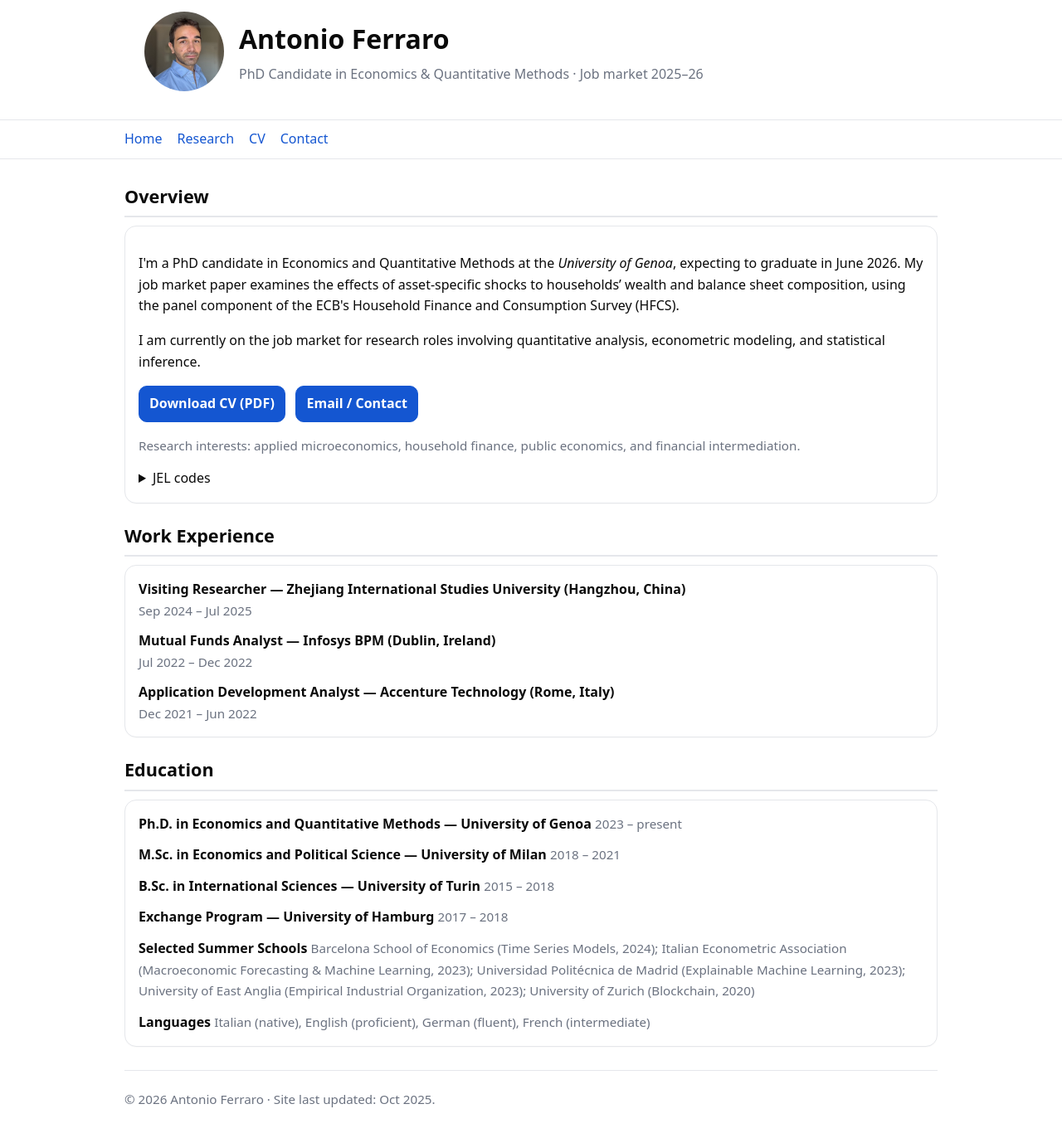
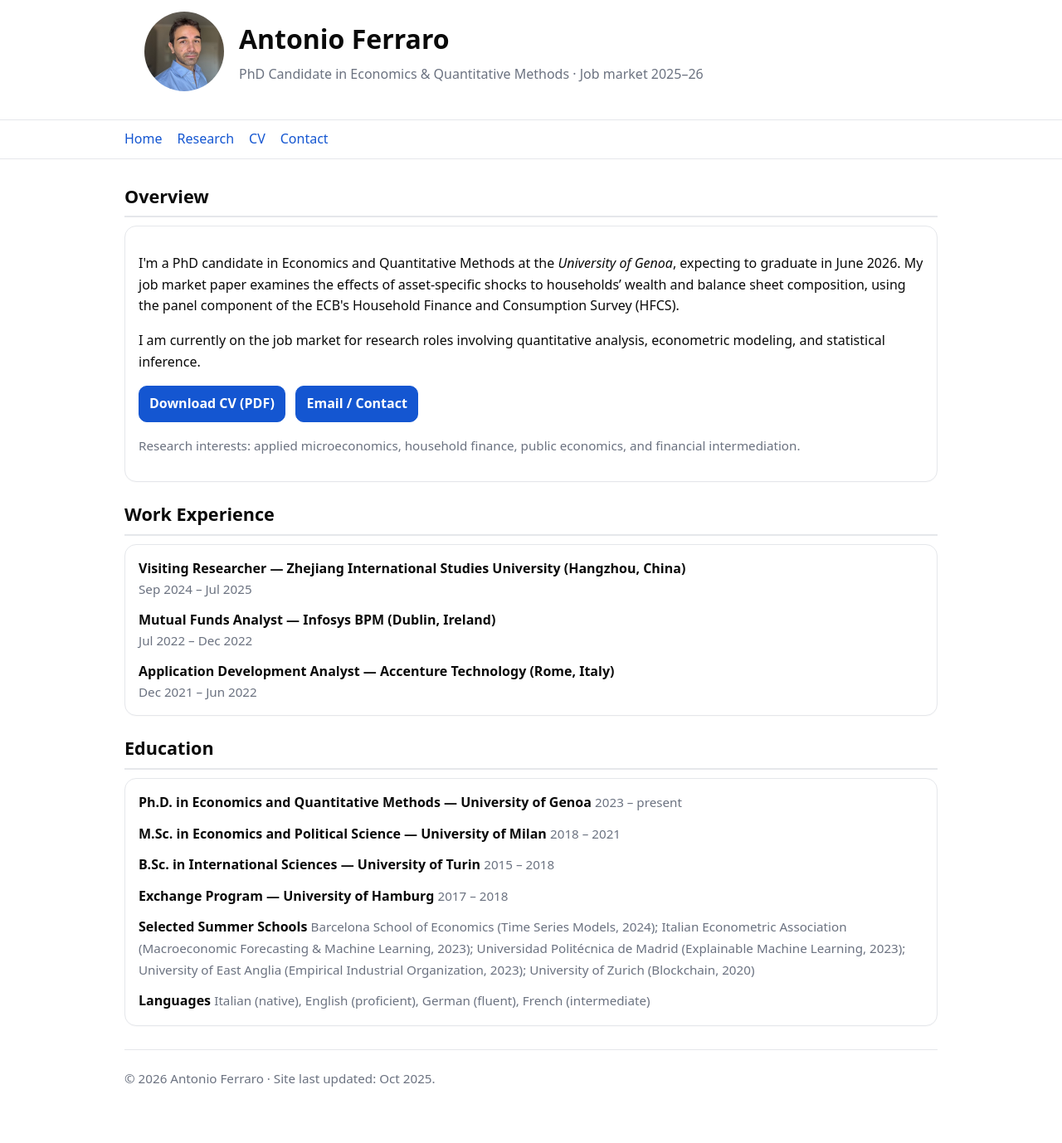
Before and after one commit to ferraroantonio/ferraroantonio.github.io, a Jekyll site: the page built from index.md, in a window 1280 px wide. Shown: the whole page at 83% size. Built offline with Jekyll 4.4.1, drawn with Linux system fonts in a browser that asks for light colours; after the commit the page ends 1352 px from its top, so only the background shows below that.

Commit message:
Update index.md

```diff
--- a/index.md
+++ b/index.md
@@ -14,10 +14,6 @@ description: "Antonio Ferraro — PhD Candidate in Economics & Quantitative Meth
   &nbsp; <a class="btn" href="{{ '/contact' | relative_url }}">Email / Contact</a>
 </p>
 <p class="meta">Research interests: applied microeconomics, household finance, public economics, and financial intermediation.</p>
-<details>
-  <summary>JEL codes</summary>
-  <p>D31, E, F, G, H, O5.</p>
-</details>
 </div>
 </section>
 
```
